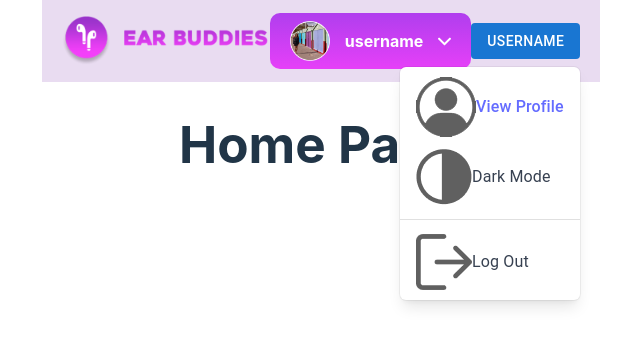
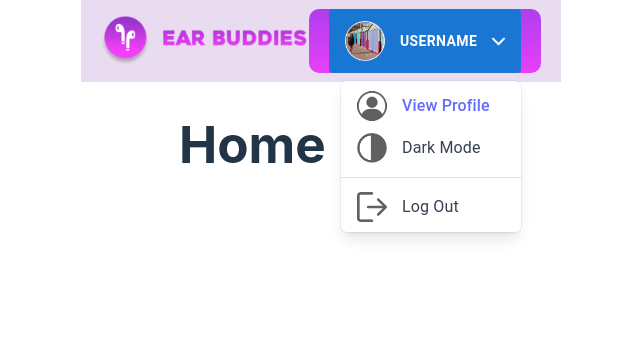
Before and after one commit to samanthamebius/EarBuddies, a React (Vite) app in the folder frontend/: page / in a window 1280 px wide. Both pictures are taken after a click on the button "USERNAME". Shown: the top 346 px of the page, without its empty margins (319-959 px from the left). Built offline with nearby package versions, Linux system fonts and the light colour scheme.

Commit message:
Formatted dropdown nicely

```diff
--- a/frontend/src/PageLayout.jsx
+++ b/frontend/src/PageLayout.jsx
@@ -1,6 +1,6 @@
 import React from "react";
 import styles from './PageLayout.module.css';
-import icon from './assets/accountIconPLACEHOLDER.png';
+import profilePicture from './assets/accountIconPLACEHOLDER.png';
 import logo from './assets/earBuddiesLogoWithName.png';
 import arrow from './assets/dropdownDownArrow.png';
 import { NavLink, Outlet } from "react-router-dom";
@@ -30,20 +30,9 @@ function NavMenu() {
     return (
         <header className={styles.navmenu}>
             <NavLink to="." ><img src={logo} className={styles.logo} /></NavLink>
-            <AccountDropdown/>
             <CustomizedMenus/>
         </header>
     );
-}
-
-function AccountDropdown() {
-    return (
-        <div className={styles.dropdown}>
-            <img src={icon} className={styles.icon}/>
-            <p className={styles.username}>username</p>
-            <img src={arrow} className={styles.arrow}/>
-        </div>
-    )
 }
 
 const StyledMenu = styled((props) => (
@@ -98,7 +87,7 @@ export function CustomizedMenus() {
   };
 
   return (
-    <div>
+    <div className={styles.dropdown}>
       <Button
         id="demo-customized-button"
         aria-controls={open ? 'demo-customized-menu' : undefined}
@@ -108,7 +97,9 @@ export function CustomizedMenus() {
         disableElevation
         onClick={handleClick}
       >
-        Username
+        <img src={profilePicture} className={styles.profile_picture} />
+        <p className={styles.username}>Username </p>
+        <img src={arrow} className={styles.arrow} />
       </Button>
       <StyledMenu
         id="demo-customized-menu"
@@ -120,17 +111,17 @@ export function CustomizedMenus() {
         onClose={handleClose}
       >
         <MenuItem onClick={handleClose} disableRipple>
-            <img src={profileIcon}/>
+            <img src={profileIcon} className={styles.icon}/>
             <profileIcon/>
             <NavLink to="./profile" >View Profile</NavLink>
         </MenuItem>
         <MenuItem onClick={handleClose} disableRipple>
-            <img src={darkmodeIcon}/>
+            <img src={darkmodeIcon} className={styles.icon} />
           Dark Mode
         </MenuItem>
         <Divider sx={{ my: 0.5 }} />
         <MenuItem onClick={handleClose} disableRipple>
-            <img src={logoutIcon}/>
+            <img src={logoutIcon} className={styles.icon}/>
             Log Out
         </MenuItem>
       </StyledMenu>
--- a/frontend/src/PageLayout.module.css
+++ b/frontend/src/PageLayout.module.css
@@ -23,8 +23,13 @@
     background-image: linear-gradient(180deg,#B03EEE, #E640F8);
 }
 
+.profile_picture {
+    height: 40px;
+}
+
 .icon {
-    height: 40px;
+    height: 30px;
+    padding-right: 15px;
 }
 
 .arrow {
@@ -32,7 +37,7 @@
 }
 
 .username {
-    padding: 0 15px;
     color: #FFFFFF;
     font-weight: bold;
+    padding: 0 15px;
 }
```
